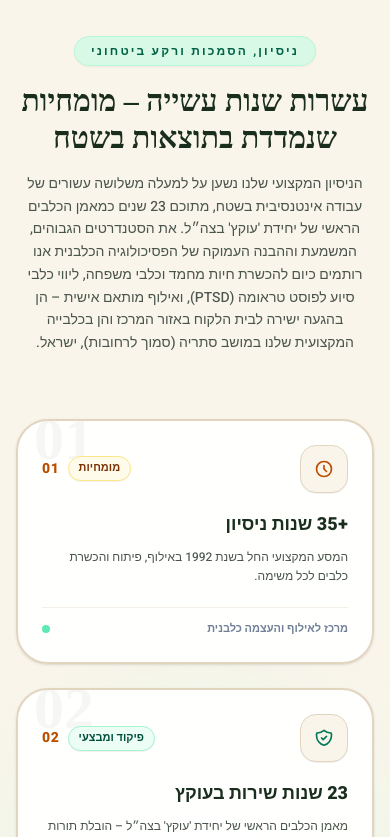
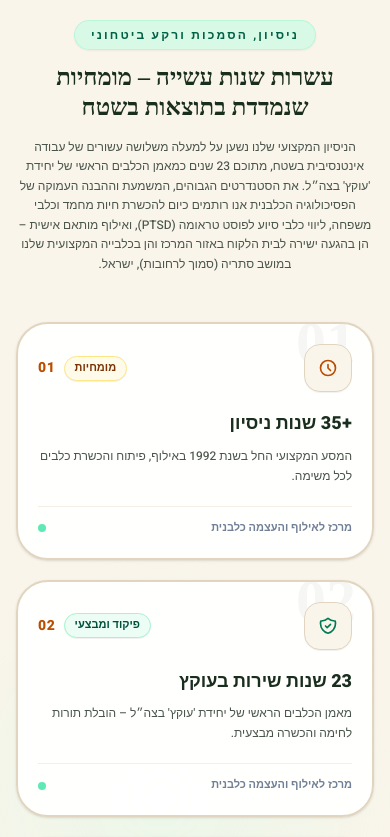
Before and after one commit to naorla/michael-website, a React (Vite) app: page / in a window 390 px wide. Shown: the part 5360-6197 px from the top of the page. Built offline with nearby package versions, Linux system fonts and the light colour scheme; a web font is replaced by a local one.

Commit message:
before review final with videos2 commit

```diff
--- a/src/components/Experience.tsx
+++ b/src/components/Experience.tsx
@@ -126,43 +126,47 @@ export function Experience() {
   ];
 
   return (
-    <section id="experience" className="scroll-mt-24 bg-[#FAF5EB] py-20 md:py-28 relative overflow-hidden border-b border-[#E2D5C0]">
-      <div className="absolute top-1/4 right-0 w-96 h-96 bg-emerald-100/30 rounded-full blur-3xl pointer-events-none" />
-      <div className="absolute bottom-10 left-0 w-80 h-80 bg-amber-100/30 rounded-full blur-3xl pointer-events-none" />
+    <section id="experience" className="scroll-mt-24 bg-[#FAF5EB] py-16 md:py-24 relative overflow-hidden border-b border-[#E2D5C0]">
+      {/* כתמי זוהר מעוצבים ברקע - מוגנים ב-overflow-hidden */}
+      <div className="absolute top-1/4 end-0 w-80 md:w-96 h-80 md:h-96 bg-emerald-100/30 rounded-full blur-3xl pointer-events-none" />
+      <div className="absolute bottom-10 start-0 w-72 md:w-80 h-72 md:h-80 bg-amber-100/30 rounded-full blur-3xl pointer-events-none" />
 
-      <div className="relative mx-auto max-w-7xl px-4 md:px-8">
+      <div className="relative mx-auto max-w-7xl px-4 sm:px-6 md:px-8">
 
-        <div className="text-center max-w-3xl mx-auto mb-16">
-          <span className="inline-block rounded-full bg-emerald-100/80 px-4 py-1.5 text-xs md:text-sm font-bold tracking-[0.18em] text-emerald-800 uppercase border border-emerald-200/60 shadow-xs mb-4">
+        {/* כותרת מוגנת שבירות */}
+        <div className="text-center max-w-3xl mx-auto mb-12 sm:mb-16">
+          <span className="inline-block rounded-full bg-emerald-100/80 px-4 py-1.5 text-xs md:text-sm font-bold tracking-[0.18em] text-emerald-800 uppercase border border-emerald-200/60 shadow-xs mb-3 break-words">
             {t('expSubtitle')}
           </span>
 
-          <h2 className="font-serif text-3xl sm:text-4xl md:text-5xl font-black text-[#1a2e1d] leading-tight">
+          <h2 className="font-serif text-2xl sm:text-3xl md:text-5xl font-black text-[#1a2e1d] leading-tight break-words">
             {t('expTitle')}
           </h2>
 
-          <p className="mt-4 text-sm md:text-base font-medium text-[#4a554c] leading-relaxed max-w-2xl mx-auto">
+          <p className="mt-4 text-xs sm:text-sm md:text-base font-medium text-[#4a554c] leading-relaxed max-w-2xl mx-auto break-words">
             {t('expDesc')}
           </p>
         </div>
 
-        <div className="grid grid-cols-1 md:grid-cols-2 lg:grid-cols-3 gap-6 sm:gap-7">
+        {/* גריד הכרטיסיות */}
+        <div className="grid grid-cols-1 md:grid-cols-2 lg:grid-cols-3 gap-5 sm:gap-7">
           {items.map((item, idx) => (
             <Reveal key={idx} delay={((idx % 4) + 1) as 1 | 2 | 3 | 4}>
-              <div className="group relative h-full bg-white/95 rounded-[2rem] p-6 sm:p-7 border-2 border-[#E2D5C0] shadow-sm hover:shadow-xl hover:border-emerald-600/70 hover:-translate-y-1.5 transition-all duration-300 flex flex-col justify-between overflow-hidden">
+              <div className="group relative h-full w-full bg-white/95 rounded-[2rem] p-5 sm:p-7 border-2 border-[#E2D5C0] shadow-sm hover:shadow-xl hover:border-emerald-600/70 hover:-translate-y-1.5 transition-all duration-300 flex flex-col justify-between overflow-hidden">
 
-                <span className="absolute -top-3 left-4 text-6xl font-black text-[#1a2e1d]/[0.04] group-hover:text-emerald-800/[0.08] transition-colors select-none font-serif">
+                {/* מספר שקוף ברקע - מיושר לפי תחילת הכרטיסייה (start) בכל שפה */}
+                <span className="absolute -top-3 start-4 text-6xl font-black text-[#1a2e1d]/[0.04] group-hover:text-emerald-800/[0.08] transition-colors select-none font-serif pointer-events-none">
                   {item.num}
                 </span>
 
-                <div>
-                  <div className="flex items-center justify-between mb-5 relative z-10">
-                    <div className="w-12 h-12 rounded-2xl bg-[#FAF5EB] border border-[#E2D5C0] flex items-center justify-center shadow-2xs group-hover:scale-110 group-hover:border-emerald-400 group-hover:bg-white transition-all duration-300">
+                <div className="min-w-0">
+                  <div className="flex items-center justify-between mb-5 relative z-10 gap-2">
+                    <div className="w-12 h-12 shrink-0 rounded-2xl bg-[#FAF5EB] border border-[#E2D5C0] flex items-center justify-center shadow-2xs group-hover:scale-110 group-hover:border-emerald-400 group-hover:bg-white transition-all duration-300">
                       {item.icon}
                     </div>
 
-                    <div className="flex items-center gap-2">
-                      <span className={`text-[11px] font-bold px-2.5 py-0.5 rounded-full border shadow-2xs ${item.badgeColor}`}>
+                    <div className="flex items-center gap-2 shrink-0">
+                      <span className={`text-[11px] font-bold px-2.5 py-0.5 rounded-full border shadow-2xs whitespace-nowrap ${item.badgeColor}`}>
                         {item.badge}
                       </span>
                       <span className="text-sm font-black text-amber-700 tracking-wider">
@@ -171,20 +175,20 @@ export function Experience() {
                     </div>
                   </div>
 
-                  <h3 className="text-lg sm:text-xl font-black text-[#1a2e1d] mb-2.5 group-hover:text-emerald-900 transition-colors leading-snug">
+                  <h3 className="text-lg sm:text-xl font-black text-[#1a2e1d] mb-2.5 group-hover:text-emerald-900 transition-colors leading-snug break-words">
                     {item.title}
                   </h3>
 
-                  <p className="text-xs sm:text-sm text-[#4a554c] font-medium leading-relaxed">
+                  <p className="text-xs sm:text-sm text-[#4a554c] font-medium leading-relaxed break-words">
                     {item.desc}
                   </p>
                 </div>
 
                 <div className="mt-5 pt-3 border-t border-[#E2D5C0]/40 flex items-center justify-between">
-                  <span className="text-[11px] font-bold text-[#718096] group-hover:text-emerald-700 transition-colors">
+                  <span className="text-[11px] font-bold text-[#718096] group-hover:text-emerald-700 transition-colors break-words">
                     {t('expFooterTag')}
                   </span>
-                  <span className="w-2 h-2 rounded-full bg-emerald-300 group-hover:bg-emerald-600 transition-colors" />
+                  <span className="w-2 h-2 shrink-0 rounded-full bg-emerald-300 group-hover:bg-emerald-600 transition-colors" />
                 </div>
 
               </div>
```
